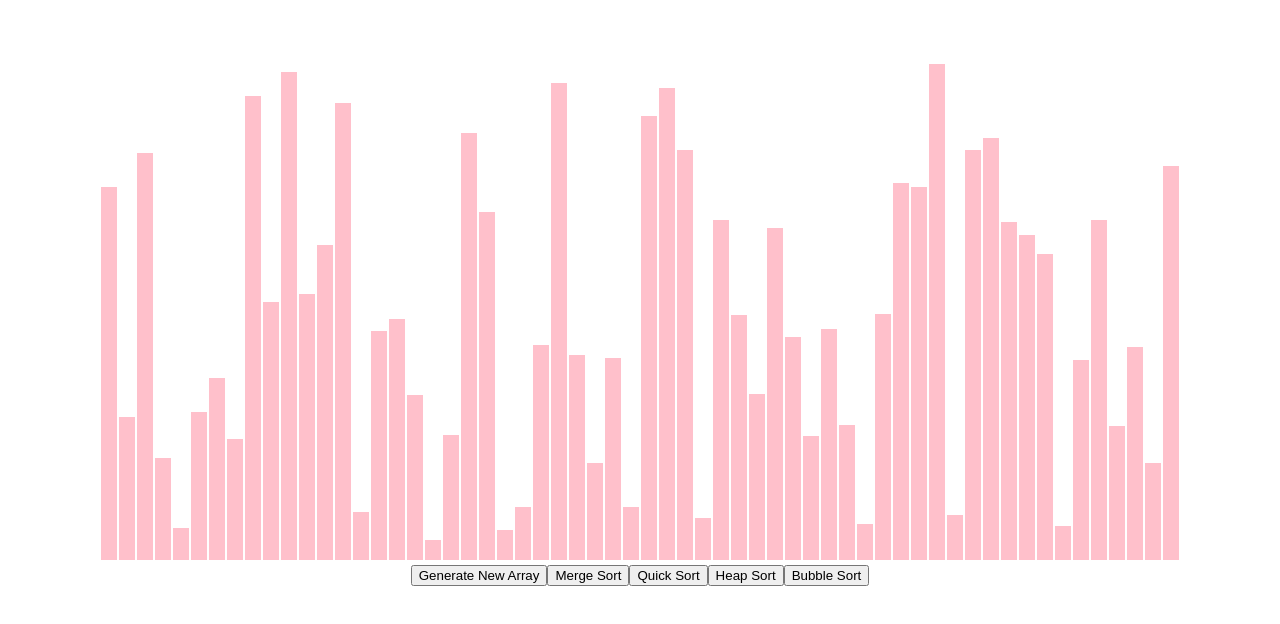
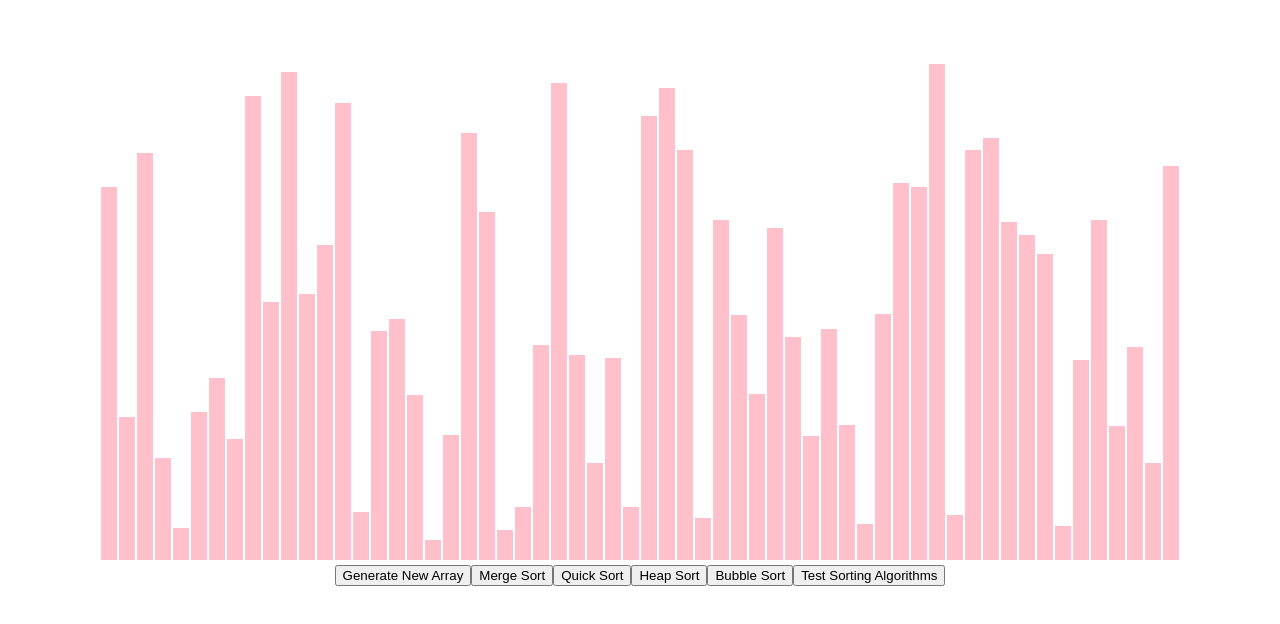
Before and after one commit to panjenny0/algorithm-visualizer, a React (Create React App) app: page / in a window 1280 px wide. Shown: the top 624 px of the page. Built offline with nearby package versions, Linux system fonts and the light colour scheme.

Commit message:
implemented merge sort and test to verify correctness of algorithm

```diff
--- a/src/SortingVisualizer/SortingVisualizer.jsx
+++ b/src/SortingVisualizer/SortingVisualizer.jsx
@@ -1,4 +1,5 @@
 import React from 'react';
+import * as sortingAlgorithms from '../SortingAlgorithms/sortingAlgorithms.js';
 import './SortingVisualizer.css';
 
 export default class SortingVisualizer extends React.Component {
@@ -28,19 +29,31 @@ export default class SortingVisualizer extends React.Component {
     }
 
     mergeSort() {
-
+        const sorted = sortingAlgorithms.mergeSort(this.state.array);
     }
 
-    quickSort() {
+    quickSort() { }
 
-    }
+    heapSort() { }
 
-    heapSort() {
+    bubbleSort() { }
 
-    }
-
-    bubbleSort() {
-
+    testSortingAlgorithms() {
+        // creates 100 arrays
+        for (let i = 0; i < 100; i++) {
+            const array = [];
+            const bound = randomIntFromInterval(0, 1000)
+            // every array random length between 0 and 1000
+            for (let j = 0; j < bound; j++) {
+                // push random integer from -1000 to 1000
+                array.push(randomIntFromInterval(-1000, 1000));
+            }
+            // js build in sort
+            const jsSortedArray = array.slice().sort((a,b) => a - b);
+            // mergeSort
+            const sorted = sortingAlgorithms.mergeSort(array.slice());
+            console.log(arraysAreEqual(jsSortedArray, sorted));
+        }
     }
 
     render() {
@@ -60,6 +73,7 @@ export default class SortingVisualizer extends React.Component {
             <button onClick={() => this.quickSort()}>Quick Sort</button>
             <button onClick={() => this.heapSort()}>Heap Sort</button>
             <button onClick={() => this.bubbleSort()}>Bubble Sort</button>
+            <button onClick={() => this.testSortingAlgorithms()}>Test Sorting Algorithms</button>
             </div>
         );
     }
@@ -68,3 +82,11 @@ export default class SortingVisualizer extends React.Component {
 function randomIntFromInterval(min, max) {
     return Math.floor(Math.random() * (max - min + 1) + min);
 }
+
+function arraysAreEqual(arr1, arr2) {
+    if (arr1.length !== arr2.length) return false;
+    for (let i = 0; i < arr1.length; i++) {
+        if (arr1[i] !== arr2[i]) return false;
+    }
+    return true;
+}
```
